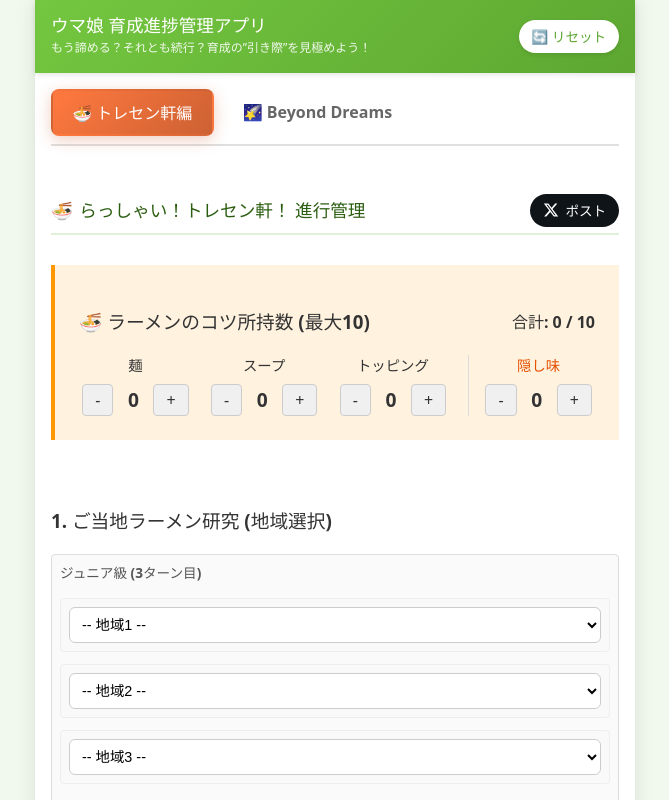
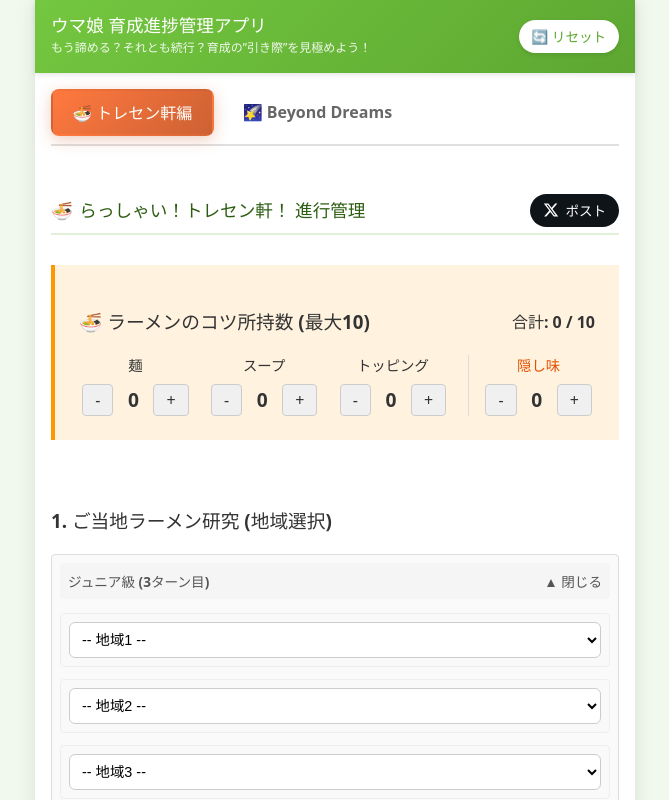
Before and after one commit to tagamy/uma-planner, a React (Vite) app: page / in a window 1280 px wide. Shown: the top 800 px of the page, without its empty margins (305-974 px from the left). Built offline with nearby package versions, Linux system fonts and the light colour scheme.

Commit message:
feat(torisenken): make region sections collapsible

```diff
--- a/src/components/TorisenKenSection.tsx
+++ b/src/components/TorisenKenSection.tsx
@@ -18,6 +18,11 @@
     onClearRecords
 }) => {
     const [showTips, setShowTips] = useState(false);
+    const [collapsedPeriods, setCollapsedPeriods] = useState<Record<'junior' | 'classic' | 'senior', boolean>>({
+        junior: false,
+        classic: false,
+        senior: false
+    });
     const [recordRank, setRecordRank] = useState('');
     const [recordScore, setRecordScore] = useState('');
     const [recordSp, setRecordSp] = useState('');
@@ -226,8 +231,17 @@
                         { id: 'senior' as const, label: 'シニア級 (1月前半)', tip: 'ステータス上限（スピード特化なら札幌など）に合わせて選ぼう！🌟', options: SENIOR_REGIONS }
                     ].map((item) => (
                         <div key={item.id} className="region-select-box" style={{ padding: '0.5rem', border: '1px solid #ddd', borderRadius: '4px' }}>
-                            <span className="region-label" style={{ fontWeight: 'bold', display: 'block', marginBottom: '0.5rem' }}>{item.label}</span>
-                            <div style={{ display: 'flex', flexDirection: 'column', gap: '0.5rem', marginBottom: '0.5rem' }}>
+                            <button
+                                className="region-label"
+                                onClick={() => setCollapsedPeriods(prev => ({ ...prev, [item.id]: !prev[item.id] }))}
+                                style={{ width: '100%', textAlign: 'left', fontWeight: 'bold', display: 'flex', justifyContent: 'space-between', alignItems: 'center', marginBottom: collapsedPeriods[item.id] ? '0' : '0.5rem', padding: '0.5rem', background: '#f5f5f5', border: 'none', borderRadius: '4px', cursor: 'pointer' }}
+                            >
+                                <span>{item.label}</span>
+                                <span>{collapsedPeriods[item.id] ? '▼ 開く' : '▲ 閉じる'}</span>
+                            </button>
+                            {!collapsedPeriods[item.id] && (
+                                <>
+                                    <div style={{ display: 'flex', flexDirection: 'column', gap: '0.5rem', marginBottom: '0.5rem' }}>
                                 {[0, 1, 2].map(index => {
                                     const selectedRegionVal = state.regions[item.id][index];
                                     const regionData = selectedRegionVal ? REGIONS_DATA[item.id][selectedRegionVal] : null;
@@ -282,6 +296,8 @@
                                 })}
                             </div>
                             <span className="region-tip" style={{ fontSize: '0.85rem', color: '#666' }}>{item.tip}</span>
+                                </>
+                            )}
                         </div>
                     ))}
                 </div>
```
